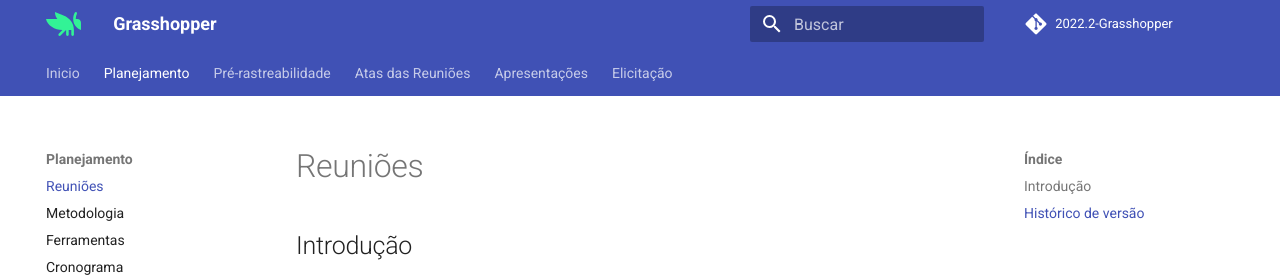
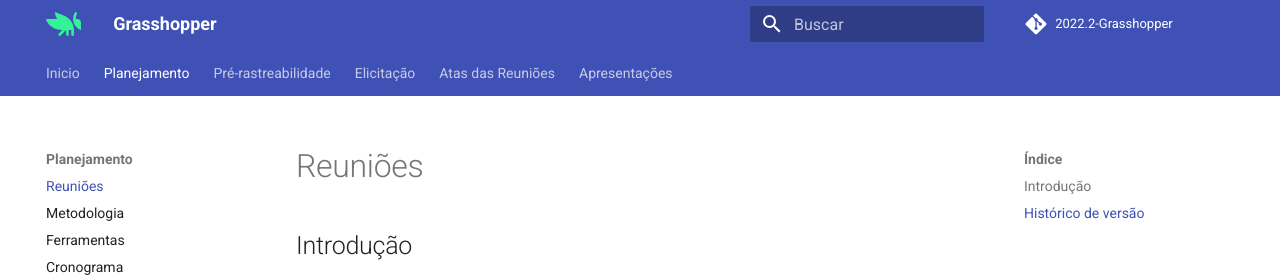
Before and after one commit to Requisitos-de-Software/2022.2-Grasshopper, an MkDocs documentation site: the page built from docs/planejamento/reunioes.md, in a window 1280 px wide and 1267 px high. Shown: the top 277 px of the window. Built offline with MkDocs 1.6.1 and Material for MkDocs 9.7.7, drawn with Linux system fonts in a browser that asks for light colours; comment, search, counter and statistics services are not loaded; part of the change alters nothing that is shown.

```diff
--- a/mkdocs.yml
+++ b/mkdocs.yml
@@ -24,14 +24,15 @@ nav:
       - Aplicativos analisados: planejamento/aplicativos-analisados.md
   - Pré-rastreabilidade:
       - Rich picture: pre-traceability/richpicture.md
+  - Elicitação:
+      - Personas: elicitacao/personas.md
+      - Brainstorm: elicitacao/brainstorm.md
+      - Priorização:
+          - In or Out: elicitacao/priorizacao/in-or-out.md
+
   - Atas das Reuniões:
       - Reunião 1 - 15/11/2022: atas-das-reunioes/reuniao1.md
       - Reunião 2 - 17/11/2022: atas-das-reunioes/reuniao2.md
       - Reunião 3 - 22/11/2022: atas-das-reunioes/reuniao3.md
   - Apresentações:
       - Etapa 1 - 21/11: apresentacoes/etapa1.md
-  - Elicitação:
-      - Personas: elicitacao/personas.md
-      - Brainstorm: elicitacao/brainstorm.md
-      - Priorização:
-          - In or Out: elicitacao/priorizacao/in-or-out.md
```
